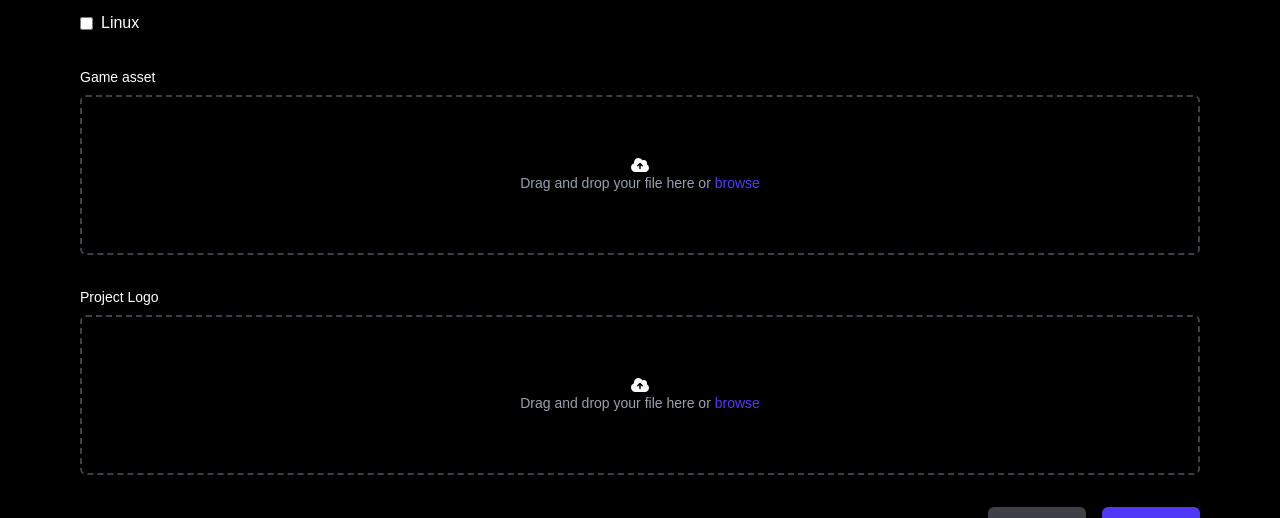
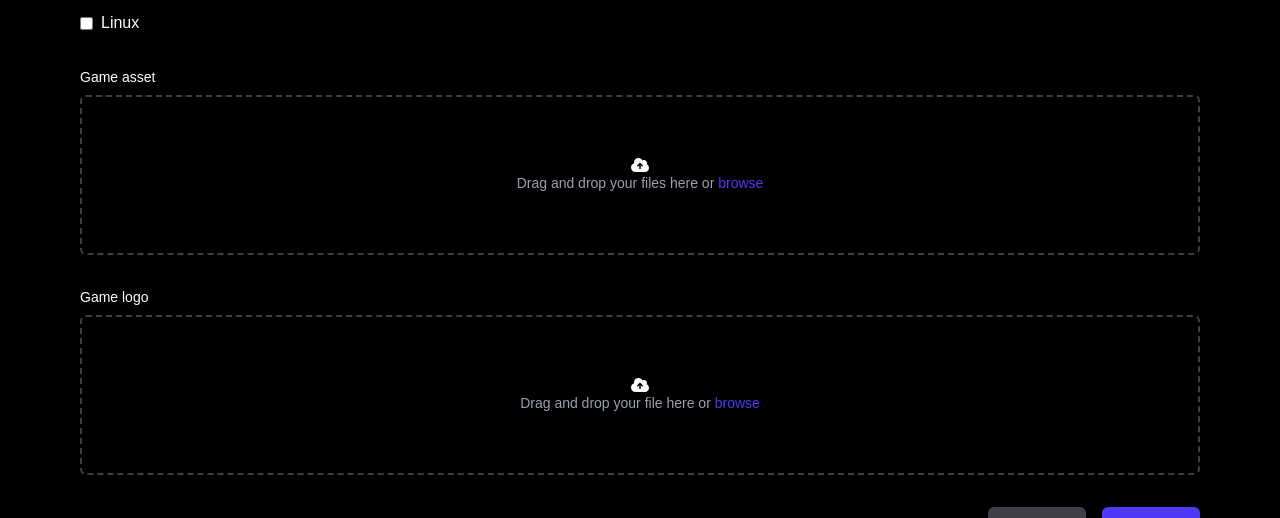
Before and after one commit to Ekenesamuel8/nerv_frontend, a Next.js app: page /developerforgame in a window 1280 px wide. Shown: the part 676-1194 px from the top of the page. Built offline with nearby package versions, Linux system fonts and the light colour scheme; a web font is replaced by a local one.

Commit message:
completing nerv frontend project

```diff
--- a/src/app/developerforgame/page.tsx
+++ b/src/app/developerforgame/page.tsx
@@ -7,7 +7,8 @@ import { FontAwesomeIcon } from '@fortawesome/react-fontawesome';
 
 export default function RegisterGamePage() {
   const [video, setVideo] = useState<File | null>(null);
-  const [logo, setLogo] = useState<File | null>(null);
+  const [files, setFiles] = useState<File[]>([]);
+
   const [uploadProgress, setUploadProgress] = useState(75);
 
   const handleVideoChange = (e: React.ChangeEvent<HTMLInputElement>) => {
@@ -15,10 +16,11 @@ export default function RegisterGamePage() {
     if (file) setVideo(file);
   };
 
-  const handleLogoChange = (e: React.ChangeEvent<HTMLInputElement>) => {
-    const file = e.target.files?.[0];
-    if (file) setLogo(file);
+  const handleFileChange = (e: React.ChangeEvent<HTMLInputElement>) => {
+    const selectedFiles = Array.from(e.target.files || []);
+    setFiles(selectedFiles);
   };
+
 
   return (
     <section className="min-h-screen bg-black text-white px-6 md:px-20 py-16 pt-32">
@@ -84,19 +86,45 @@ export default function RegisterGamePage() {
         {/* Game asset upload */}
         <div>
           <label className="block mb-2 text-sm">Game asset</label>
+
+          {files.length > 0 ? (
+            <div className="space-y-3">
+              {files.map((file, index) => (
+                <div key={index} className="flex items-center justify-between">
+                  <span className="text-gray-300 text-sm">{file.name}</span>
+                  <button
+                    type="button"
+                    className="text-red-500 text-sm"
+                    onClick={() => setFiles(prev => prev.filter((_, i) => i !== index))}
+                  >
+                    Remove
+                  </button>
+                </div>
+              ))}
+            </div>
+          ) : (
+            <label className="flex flex-col items-center justify-center w-full h-40 border-2 border-dashed border-zinc-700 rounded-md cursor-pointer hover:border-indigo-600 transition">
+              <FontAwesomeIcon icon={faCloudArrowUp} />
+              <p className="text-gray-400 text-sm">
+                Drag and drop your files here or <span className="text-indigo-600">browse</span>
+              </p>
+              <input type="file" className="hidden" onChange={handleFileChange} multiple />
+            </label>
+          )}
+        </div>
+
+        {/* Project logo upload */}
+        <div>
+          <label className="block mb-2 text-sm">Game logo</label>
           {video ? (
             <div>
-              <video
-                src={URL.createObjectURL(video)}
-                className="w-32 rounded-md mb-2"
-                controls
-              />
+              <span className="text-gray-300 text-sm">{video.name}</span>
               <button
                 type="button"
                 onClick={() => setVideo(null)}
                 className="text-red-500 text-sm"
               >
-                Remove Video
+                Remove
               </button>
             </div>
           ) : (
@@ -106,35 +134,6 @@ export default function RegisterGamePage() {
                 Drag and drop your file here or <span className="text-indigo-600">browse</span>
               </p>
               <input type="file" className="hidden" onChange={handleVideoChange} />
-            </label>
-          )}
-        </div>
-
-        {/* Project logo upload */}
-        <div>
-          <label className="block mb-2 text-sm">Project Logo</label>
-          {logo ? (
-            <div>
-              <img
-                src={URL.createObjectURL(logo)}
-                className="w-20 h-20 object-cover rounded-md mb-2"
-                alt="Logo"
-              />
-              <button
-                type="button"
-                onClick={() => setLogo(null)}
-                className="text-red-500 text-sm"
-              >
-                Remove Logo
-              </button>
-            </div>
-          ) : (
-            <label className="flex flex-col items-center justify-center w-full h-40 border-2 border-dashed border-zinc-700 rounded-md cursor-pointer hover:border-indigo-600 transition">
-                    <FontAwesomeIcon icon={faCloudArrowUp} />
-              <p className="text-gray-400 text-sm">
-                Drag and drop your file here or <span className="text-indigo-600">browse</span>
-              </p>
-              <input type="file" className="hidden" onChange={handleLogoChange} />
             </label>
           )}
         </div>
```
